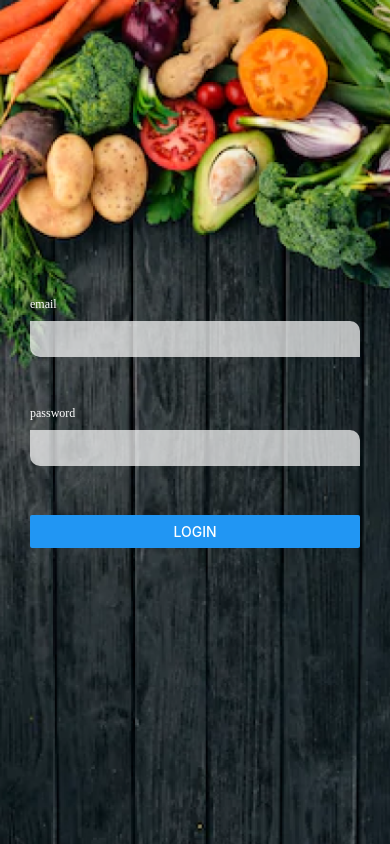
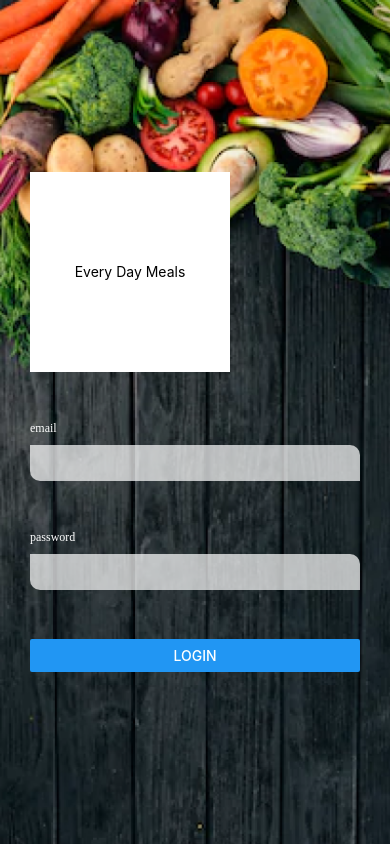
Before and after one commit to IgorSow/native_js, a React Native app: screen / in a window 390 px wide. Built offline with nearby package versions, Linux system fonts and the light colour scheme.

Commit message:
establish connection to API

```diff
--- a/package.json
+++ b/package.json
@@ -33,7 +33,7 @@
   },
   "rnpm": {
     "assets": [
-      "./assets/fonts/"
+      "./images/fonts"
     ]
   }
 }
--- a/src/pages/Login-page.tsx
+++ b/src/pages/Login-page.tsx
@@ -1,7 +1,8 @@
 import React, {Component} from 'react';
 // @ts-ignore
-import {Button, ImageBackground, StyleSheet, View} from 'react-native';
+import {Button, ImageBackground, StyleSheet, Text, View} from 'react-native';
 import InputTitle from "../components/Input-title";
+import UserRepository from "../services/repository/UserRepository.ts"
 
 type Props = {};
 export default class LoginP extends Component<Props, any> {
@@ -25,8 +26,7 @@ export default class LoginP extends Component<Props, any> {
                 <View style={styles.ab}>
                     <View style={styles.wrapper}>
                         <View style={styles.wrapperInput}>
-                            {/*<View style={styles.logo}><Text>Logo</Text></View>*/}
-
+                            <View style={styles.logo}><Text>Every Day Meals</Text></View>
                             <View style={styles.email}><InputTitle onChange={value => this.email = value}
                                                                    title={'email'}/></View>
                             <View style={styles.password}><InputTitle onChange={value => this.password = value}
@@ -39,8 +39,41 @@ export default class LoginP extends Component<Props, any> {
         )
     }
 
+
     collect = () => {
-        alert('email: ' + this.email + 'pass: ' + this.password)
+
+        //
+        // fetch('http://51.38.128.202:100/app/login', {
+        //     method: 'POST',
+        //     headers: {
+        //         Accept: 'application/json',
+        //         'Content-Type': 'application/json',
+        //     },
+        //     body: JSON.stringify({
+        //         nick: 'igor',
+        //         password: 'pass',
+        //     }),
+        // }).then((response) => response.json())
+        //     .then((responseJson) => {
+        //         alert(JSON.stringify(responseJson))
+        //
+        //     })
+        //     .catch((error) => {
+        //         console.error(error);
+        //     });
+
+        UserRepository.post(this.email, this.password);
+
+
+
+        // let request: Request = new Request("http://51.38.128.202:100/app/schedule", {method: 'get'});
+        //
+        // let promise = fetch(request)
+        //     .then(response => response.json())
+        //     .then(data => {alert(JSON.stringify(data))}).catch(e =>alert(e));
+
+
+        // alert('email: ' + this.email + 'pass: ' + this.password)
     }
 }
 const styles = StyleSheet.create({
@@ -55,7 +88,10 @@ const styles = StyleSheet.create({
 
     },
     logo: {
-        height: 50,
+        justifyContent: 'center',
+        alignItems: 'center',
+        height: 200,
+        width: 200,
         backgroundColor: "white"
 
     },
@@ -64,9 +100,10 @@ const styles = StyleSheet.create({
         height: '100%',
         flexDirection: 'row',
     },
+
     wrapperInput: {
         width: '100%',
-        height: 300,
+        height: 550,
         paddingLeft: 30,
         paddingRight: 30,
         alignSelf: 'center',
--- /dev/null
+++ b/src/services/repository/UserRepository.ts
@@ -0,0 +1,29 @@
+class UserRepository {
+
+    http: String = "http://51.38.128.202:100/app/login";
+
+    async post(login: String, pass: String) {
+        fetch('http://51.38.128.202:100/app/login', {
+            method: 'POST',
+            headers: {
+                Accept: 'application/json',
+                'Content-Type': 'application/json',
+            },
+            body: JSON.stringify({
+                nick: login,
+                password: pass,
+            }),
+        }).then((response) => response.json())
+            .then((responseJson) => {
+                alert(JSON.stringify(responseJson))
+
+            })
+            .catch((error) => {
+                console.error(error);
+            });
+    }
+}
+
+let repository = new UserRepository();
+
+export default repository;
```
Also changed, not shown: src/images/fonts/miss-fajardose.regular.ttf (added).
